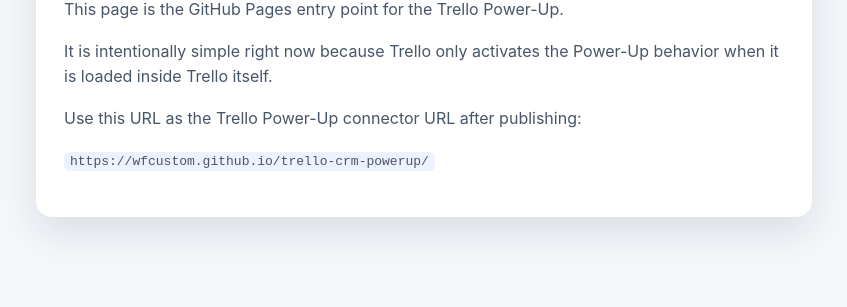
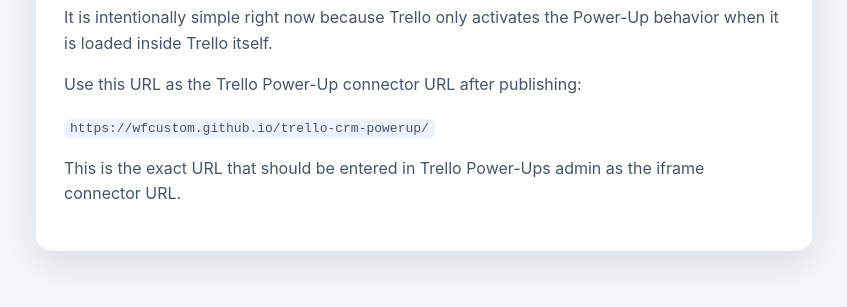
Before and after one commit to WFCustom/trello-crm-powerup, a plain HTML site: page index.html in a window 1280 px wide. Shown: the part 331-638 px from the top of the page, without its empty margins (216-1063 px from the left). Drawn offline with Linux system fonts and the light colour scheme.

Commit message:
Clarify Trello Pages connector URL

```diff
--- a/index.html
+++ b/index.html
@@ -46,6 +46,7 @@
       <p>It is intentionally simple right now because Trello only activates the Power-Up behavior when it is loaded inside Trello itself.</p>
       <p>Use this URL as the Trello Power-Up connector URL after publishing:</p>
       <p><code>https://wfcustom.github.io/trello-crm-powerup/</code></p>
+      <p>This is the exact URL that should be entered in Trello Power-Ups admin as the iframe connector URL.</p>
     </main>
   </body>
 </html>
```
